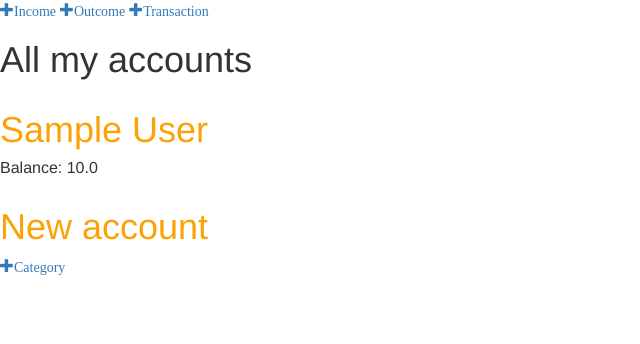
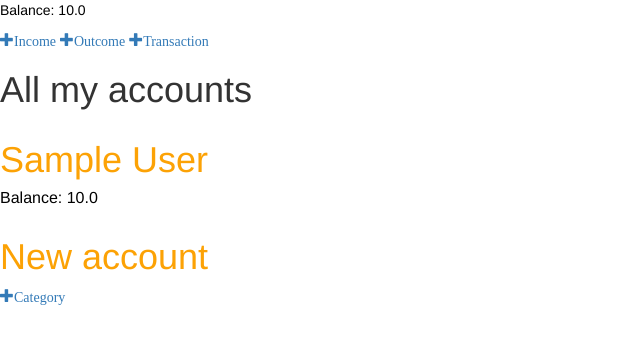
Before and after one commit to Shurenka/my_wallet, a Django app: page / in a window 1280 px wide. Shown: the top 344 px of the page, without its empty margins (0-640 px from the left). Run offline with Django 3.2, Linux system fonts and the light colour scheme; tables that the repository leaves empty hold one stand-in row (values such as "Sample post"); some libraries are stand-ins or nearby versions.

Commit message:
Added total balance

```diff
--- a/wallet/static/style.css
+++ b/wallet/static/style.css
@@ -7,3 +7,7 @@ td{
     padding: 50px;
     margin: 50px;
 }
+
+p {
+    color: black;
+}
--- a/wallet/templates/wallet/all_accounts.html
+++ b/wallet/templates/wallet/all_accounts.html
@@ -1,4 +1,8 @@
 {% extends "wallet/base.html" %}
+
+{%  block show_balance %}
+    <p>Balance: {{  balance|safe }}   </p>
+{% endblock %}
 
 {% block page_content %}
     <a href="{% url 'income_new' %}" class="top-menu"><span class="glyphicon glyphicon-plus">Income</span></a>
--- a/wallet/templates/wallet/base.html
+++ b/wallet/templates/wallet/base.html
@@ -8,7 +8,8 @@
 
     </head>
     <body>
-
+        {% block show_balance %}
+        {% endblock %}
         {% block page_content %}
         {% endblock %}
     </body>
--- a/wallet/views.py
+++ b/wallet/views.py
@@ -1,3 +1,4 @@
+from django.db.models import Sum
 from django.shortcuts import render, redirect, get_object_or_404
 from django.utils import timezone
 
@@ -7,7 +8,8 @@ from .forms import IncomeForm, AccountForm, OutcomeForm, CategoryForm, Transacti
 
 def all_accounts(request):
     accounts = Account.objects.all()
-    return render(request, 'wallet/all_accounts.html', {'accounts': accounts})
+    balance = Account.objects.filter(take_into_account=True).aggregate(Sum('balance'))['balance__sum']
+    return render(request, 'wallet/all_accounts.html', {'accounts': accounts, 'balance': balance})
 
 
 def account_new(request):
```
